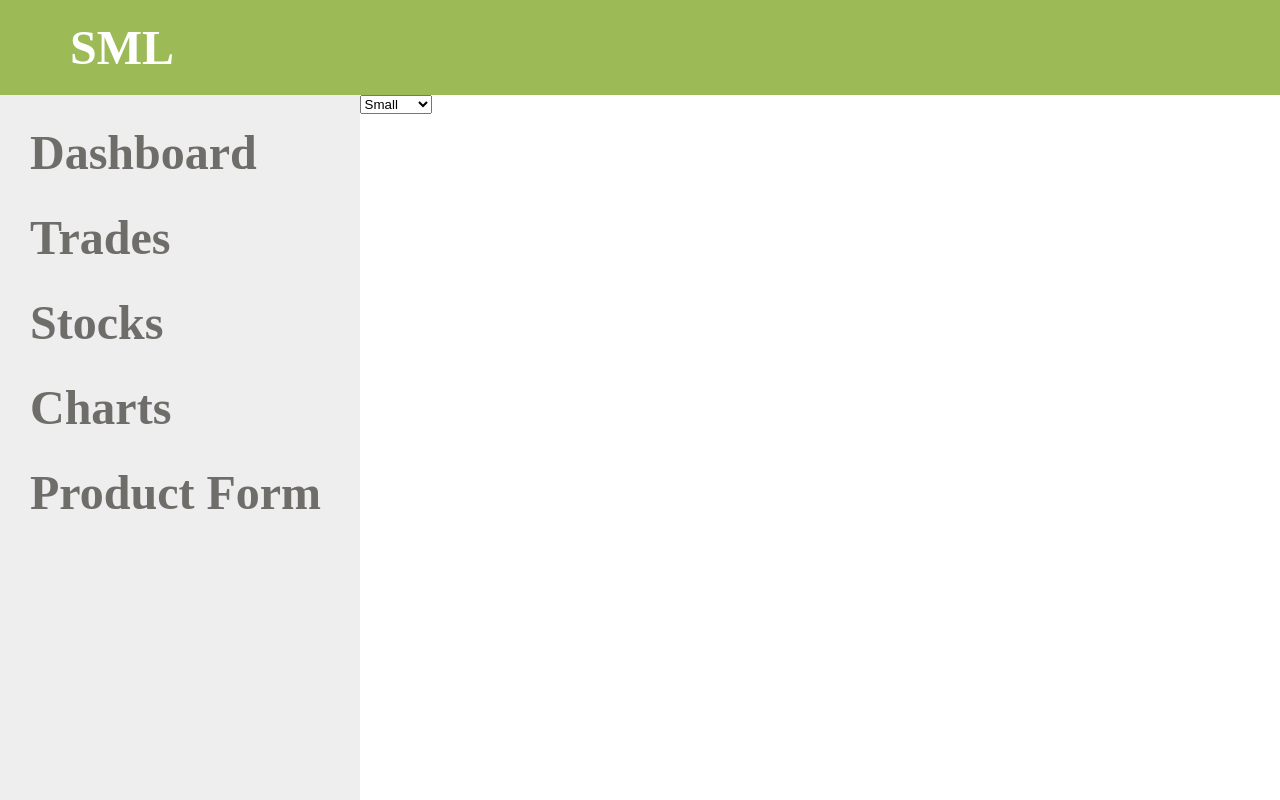
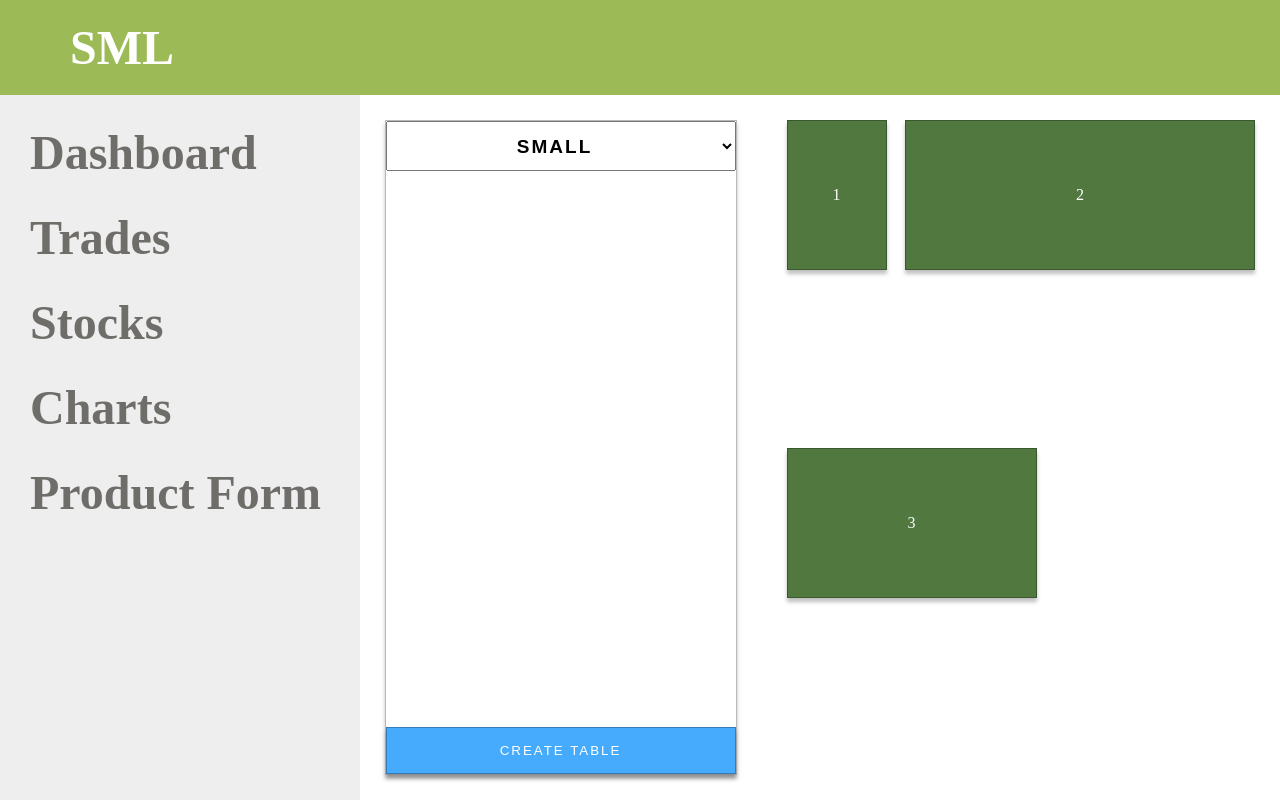
Before and after one commit to Markito97/Dashboard, a React (Create React App) app in the folder client/: page /dashboard in a window 1280 px wide. Built offline with nearby package versions, Linux system fonts and the light colour scheme.

Commit message:
add-newtable-in-dashboard

```diff
--- a/client/src/App.css
+++ b/client/src/App.css
@@ -242,3 +242,22 @@ td:last-child {
   display: flex;
   justify-content: space-between;
 }
+
+.create__table__form {
+  margin: 25px;
+  display: flex;
+  justify-content: space-between;
+  flex-direction: column;
+  border: 1px solid rgba(0, 0, 0, 0.28);
+  box-shadow: 0px 4px 4px rgb(0 0 0 / 25%);
+}
+
+.table__select {
+  width: 350px;
+  height: 50px;
+  text-align: center;
+  font-size: 19px;
+  text-transform: uppercase;
+  letter-spacing: 2px;
+  font-weight: bold;
+}
--- a/client/src/App.tsx
+++ b/client/src/App.tsx
@@ -8,6 +8,20 @@ import { ProductFrom } from "./infuture/ProductForm";
 import { useState } from "react";
 
 export const App = () => {
+  const [tables, setTables] = useState<any[]>([
+    {
+      id: 1,
+      tableSize: "Small_Table",
+    },
+    {
+      id: 2,
+      tableSize: "Large_Table",
+    },
+    {
+      id: 3,
+      tableSize: "Average_Table",
+    },
+  ]);
   const [largeTable, setLargeTable] = useState<any[]>([]);
   const [smallTable, setSmallTable] = useState([]);
   const [averageTable, setAverageTable] = useState([]);
@@ -17,6 +31,10 @@ export const App = () => {
   };
 
   const changeState = (value: object) => {};
+
+  const createTable = (table: any) => {
+    setTables([...tables, table]);
+  };
 
   return (
     <BrowserRouter>
@@ -28,7 +46,12 @@ export const App = () => {
             <Route
               path={"/dashboard"}
               element={
-                <DashBoard largeTable={largeTable} large={changeLargeTable} />
+                <DashBoard
+                  tables={tables}
+                  largeTable={largeTable}
+                  large={changeLargeTable}
+                  createTable={createTable}
+                />
               }
             />
             <Route path={"/productform"} element={<ProductFrom />} />
--- a/client/src/components/CreateTables.tsx
+++ b/client/src/components/CreateTables.tsx
@@ -1,33 +1,39 @@
-import { useState } from "react";
+import { FC, useState } from "react";
 import { MyTable } from "../assets/UI/tables/MyTable";
 import { mockTables } from "../data/mockTables";
 import { v4 as uidv4 } from "uuid";
+import { MyRippleBtn } from "../assets/UI/buttons/MyButtons";
 
-export const CreateTable = () => {
-  //   const tables = mockTables.map((table, index) => (
-  //     <MyTable>{table.id}</MyTable>
-  //   ));
-  const [tables, setTables] = useState<any[]>([]);
-  const [option, setOption] = useState("");
+interface ICreateTableProps {
+  create: (table: any) => void;
+}
 
-  const handleChange = (event: any) => {
-    console.log(event.target.value);
-  };
+export const CreateTable: FC<ICreateTableProps> = ({ create }) => {
+  const [option, setOption] = useState("small");
 
   const createTable = () => {
     const newTable = {
       id: uidv4(),
+      tableSize: option,
     };
+    create(newTable);
   };
+
   return (
     <div className="create__table__form">
-      <select defaultValue={option} onChange={handleChange} name="table__form">
-        <option selected value="small">
-          Small
-        </option>
+      <select
+        value={option}
+        onChange={(e) => setOption(e.target.value)}
+        name="table__form"
+        className="table__select"
+      >
+        <option value="small">Small</option>
         <option value="average">Average</option>
         <option value="large">Large</option>
       </select>
+      <MyRippleBtn padding="15px" onCLick={createTable} ripple={"#ffffff"}>
+        Create table
+      </MyRippleBtn>
     </div>
   );
 };
--- a/client/src/components/Products.tsx
+++ b/client/src/components/Products.tsx
@@ -1,8 +1,13 @@
 import React, { useEffect, useState } from "react";
 import { MyProductCard } from "../assets/UI/productCard/MyProductCard";
 import mockdata from "../data/mockdata";
-import { ILarge } from "../types/types";
 import { FC } from "react";
+
+export interface ILarge {
+  tableId?: string;
+  largeTable?: any[];
+  large: (object: any) => void;
+}
 
 export const Products: FC<ILarge> = ({ tableId, large }) => {
   const showProduct = (id: string) => {
--- a/client/src/components/Tables.tsx
+++ b/client/src/components/Tables.tsx
@@ -3,25 +3,38 @@ import { FC, useState } from "react";
 import { MyTable } from "../assets/UI/tables/MyTable";
 
 interface ITables {
+  tables: any[];
   showHandler: (id: string) => void;
 }
 
-export const Tables: FC<ITables> = ({ showHandler }) => {
+export const Tables: FC<ITables> = ({ tables, showHandler }) => {
   const takeTableId = (e: React.MouseEvent) => {
     const id = (e.target as HTMLElement).id;
     showHandler(id);
   };
   return (
     <div className="table__arrangement">
-      <MyTable id="1" onClick={takeTableId} width="100px" height="50px">
-        1
-      </MyTable>
-      <MyTable id="2" onClick={takeTableId} width="300px" height="50px">
-        2
-      </MyTable>
-      <MyTable id="3" onClick={takeTableId} width="500px" height="50px">
-        3
-      </MyTable>
+      {tables.map((table, index) => {
+        if (table.tableSize === "Small_Table") {
+          return (
+            <MyTable key={table.id} width="100px" onClick={takeTableId}>
+              {index + 1}
+            </MyTable>
+          );
+        } else if (table.tableSize === "Average_Table") {
+          return (
+            <MyTable key={table.id} width="250px" onClick={takeTableId}>
+              {index + 1}
+            </MyTable>
+          );
+        } else {
+          return (
+            <MyTable key={table.id} width="350px" onClick={takeTableId}>
+              {index + 1}
+            </MyTable>
+          );
+        }
+      })}
     </div>
   );
 };
--- a/client/src/data/mockTables.tsx
+++ b/client/src/data/mockTables.tsx
@@ -1,14 +1,14 @@
 export const mockTables = [
   {
     id: 1,
-    smallTable: "Small_Table",
+    tableSize: "Small_Table",
   },
   {
     id: 2,
-    largeTable: "Small_Table",
+    tableSize: "Large_Table",
   },
   {
     id: 3,
-    averageTable: "Small_Table",
+    tableSize: "Average_Table",
   },
 ];
--- a/client/src/pages/Dashboard.tsx
+++ b/client/src/pages/Dashboard.tsx
@@ -1,11 +1,23 @@
 import { FC, useState } from "react";
-import { ILarge } from "../types/types";
-// import { CheckOutTest } from "../components/CheckOut";
-// import { Products } from "../components/Products";
-// import { Tables } from "../components/Tables";
+import { CheckOutTest } from "../components/CheckOut";
+import { Products } from "../components/Products";
 import { CreateTable } from "../components/CreateTables";
+import { Tables } from "../components/Tables";
 
-export const DashBoard: FC<ILarge> = ({ largeTable, large }) => {
+export interface ILarge {
+  tables: any[];
+  tableId?: string;
+  largeTable?: any[];
+  large: (object: any) => void;
+  createTable: (table: any) => void;
+}
+
+export const DashBoard: FC<ILarge> = ({
+  createTable,
+  tables,
+  largeTable,
+  large,
+}) => {
   const [tableId, setTableId] = useState<string>("");
   const [isShow, setIsShow] = useState(false);
   const showHandler = (id: string) => {
@@ -13,17 +25,15 @@ export const DashBoard: FC<ILarge> = ({ largeTable, large }) => {
     setIsShow(true);
   };
 
-  console.log(tableId);
-
   return (
     <div className="dashboard__content">
-      <CreateTable />
-      {/* {isShow ? (
+      <CreateTable create={createTable} />
+      {isShow ? (
         <Products large={large} tableId={tableId} />
       ) : (
-        <Tables showHandler={showHandler} />
+        <Tables tables={tables} showHandler={showHandler} />
       )}
-      <CheckOutTest id={tableId} largeTable={largeTable} isShow={isShow} /> */}
+      <CheckOutTest id={tableId} largeTable={largeTable} isShow={isShow} />
     </div>
   );
 };
```
